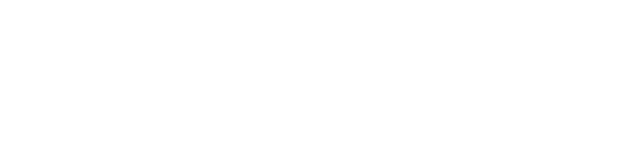
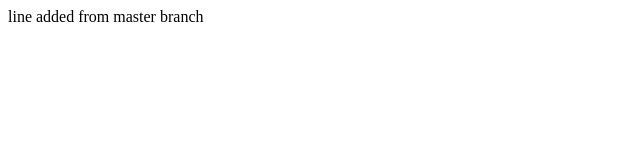
Before and after one commit to jcheverie/full-mean-statck, a plain HTML site: page index.html in a window 1280 px wide. Shown: the whole page, without its empty margins (0-640 px from the left). Drawn offline with Linux system fonts and the light colour scheme.

Commit message:
added line fropm master branch

```diff
--- a/index.html
+++ b/index.html
@@ -2,8 +2,7 @@
 <html>
 
 <head>
-
-
+line added from master branch
 </head>
 
 <body>
```
